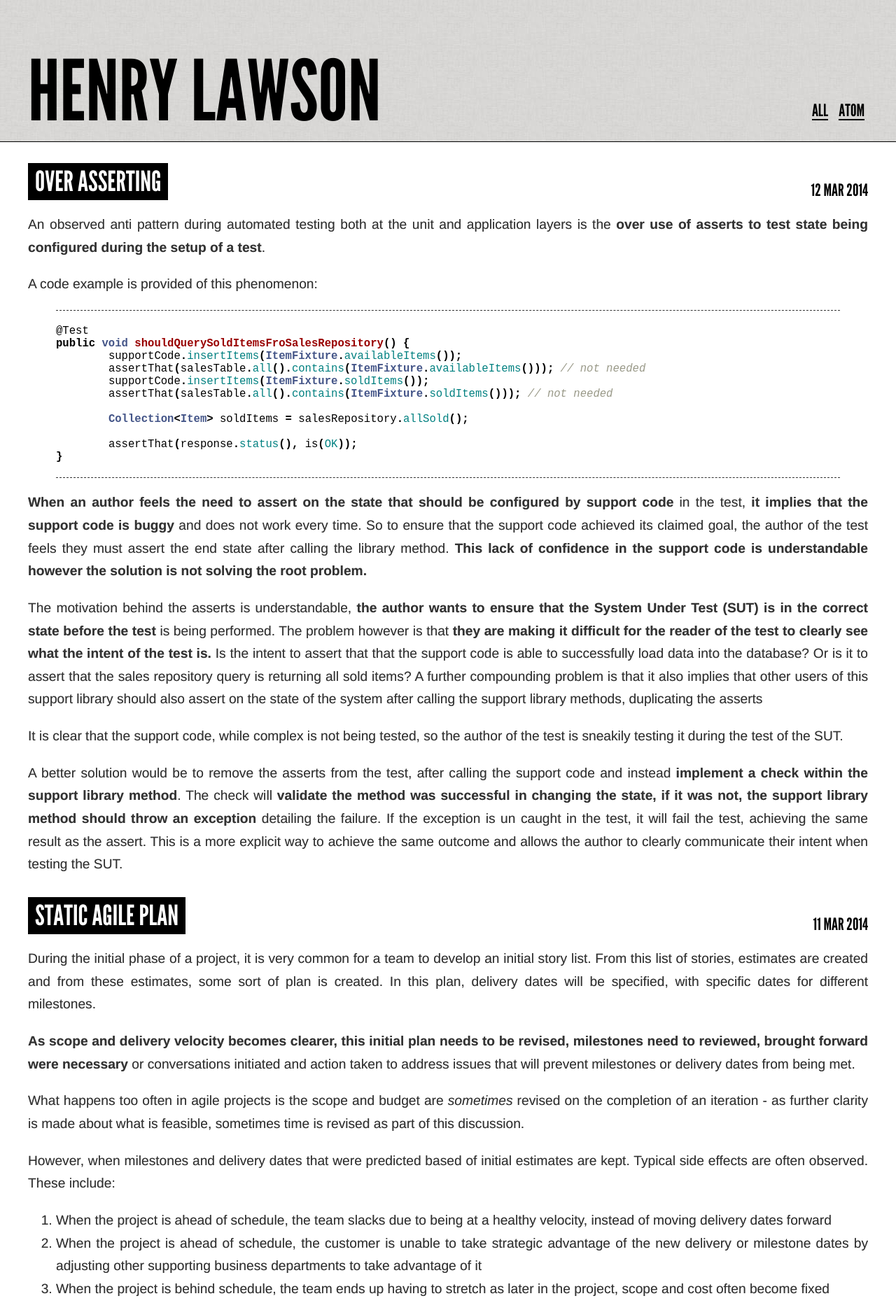
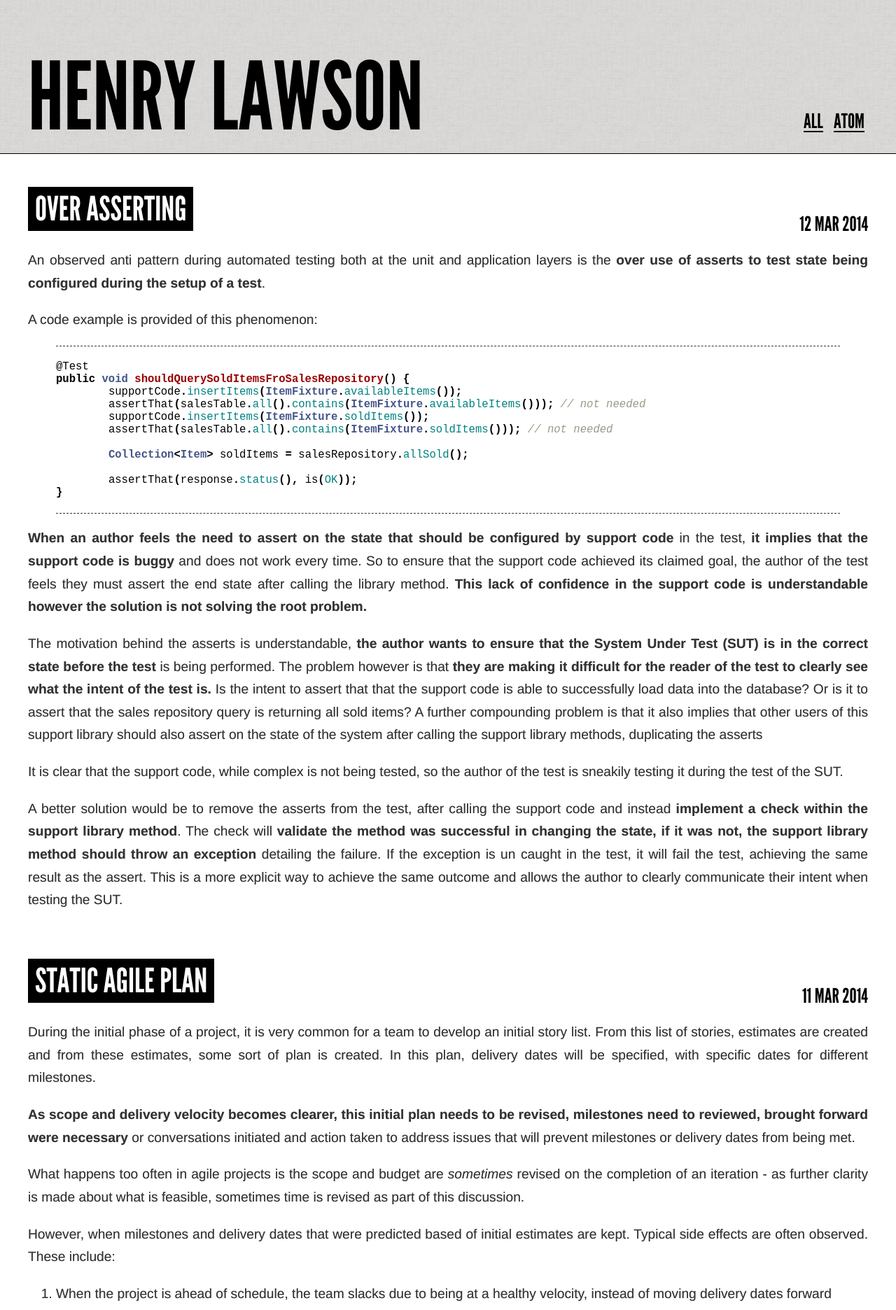
Before and after one commit to henrylawson/henrylawson.net, a Jekyll site: the page built from website/index.html, in a window 1280 px wide. Shown: the top 1872 px of the page at 70% size. Built offline with Jekyll 4.4.1, drawn with Linux system fonts in a browser that asks for light colours; Markdown is read by kramdown in place of the engine named in the settings.

Commit message:
Fixed font and publish

```diff
--- a/website/styles/screen-narrow.css
+++ b/website/styles/screen-narrow.css
@@ -3,9 +3,6 @@
 }
 .header .title {
   padding-top:20px;
-}
-.header .title h1 {
-	font-size:70pt;
 }
 .header .title .link-area {
   position:relative;
@@ -14,6 +11,11 @@
 .content .article .title h2 {
   display:block;
   margin: 0;
+}
+.content .article ol, .content .article ul {
+  padding-left:0;
+  margin-left:0;
+  list-style-position: inside;
 }
 .content .article .title .date {
   display: block;
--- a/website/styles/screen.css
+++ b/website/styles/screen.css
@@ -44,7 +44,7 @@
   margin:0;
   padding:0;
   font-family:LeagueGothic;
-  font-size:90pt;
+  font-size:7em;
   text-transform: uppercase;
 }
 .header .title h1 a {
@@ -69,16 +69,16 @@
 }
 .header .title .link-area ul.links li a {
   font-family:LeagueGothic;
-  font-size:18pt;
+  font-size:1.5em;
   text-decoration:none;
   text-transform: uppercase;
 }
 .content {
-  padding:30px 40px 30px 40px;
+  padding:40px 40px 40px 40px;
   background:#fff;
 }
 .content .article .body {
-  margin-bottom: 30px;
+  margin-bottom: 60px;
 }
 .content .article .body p, .content .article .body li {
   color: #333;
@@ -86,11 +86,11 @@
 }
 .content .article .title {
   position:relative;
-  padding:3px 0;
+  padding:10px 0;
 }
 .content .article .title h2, .article-index .other-articles .title h3 {
   font-family:LeagueGothic, arial;
-  font-size:30pt;
+  font-size:2.5em;
   font-weight:bold;
   background:#000;
   padding:3px 10px 3px 10px;
@@ -109,7 +109,7 @@
   font-weight:bold;
   font-family:LeagueGothic;
   font-weight:bold;
-  font-size:18pt;
+  font-size:1.5em;
   text-transform: uppercase;
 }
 .content pre {
@@ -119,7 +119,7 @@
   overflow-y: scroll;
 }
 .footer {
-  padding:10px 40px 10px 40px;
+  padding:40px 40px 20px 40px;
   border-top:1px solid #000;
   border-bottom:1px solid #000;
 }
@@ -127,24 +127,28 @@
   margin: 0;
   padding: 0;
   font-family:LeagueGothic;
-  font-size:20pt;
   font-weight:bold;
   text-transform: uppercase;
+  font-size:2.5em;
 }
-.footer .body p, .footer .body ul li {
-  font-size:90%;
-  color:#444;
-  text-decoration:none;
+.footer .body {
+  font-size:0.8em;
+}
+.footer .body ul, .footer .body ol {
+  margin:0;
+}
+.footer .body p.list {
+  margin-bottom:5px;
 }
 .other-articles .title h3 {
   font-family: LeagueGothic;
-  font-size: 20pt;
   font-weight: bold;
   line-height: 100%;
   padding: 0 0 8px 0 ;
   margin: 30px 0 10px 0;
   border-bottom: 2px solid #000;
   text-transform: uppercase;
+  font-size:2em;
 }
 .other-articles ul.indexes {
   list-style: none;
@@ -157,17 +161,16 @@
   padding: 10px;
 }
 .other-articles ul.indexes .index .date {
-  float: left;
+  display: inline;
   font-family:LeagueGothic;
   padding-right: 10px;
   border-right: 2px solid #000;
   margin-right: 10px;
   text-transform: uppercase;
-  font-size: 18pt;
-  width: 90px;
+  font-size: 1.2em;
 }
 .other-articles ul.indexes .index .right-arrow {
-  float: left;
+  display: inline;
   font-family:LeagueGothic;
   font-size: 20pt;
   padding: 0;
@@ -178,7 +181,7 @@
   display: inline;
   font-family:LeagueGothic;
   text-transform: uppercase;
-  font-size: 18pt;
+  font-size: 1.2em;
 }
 .other-articles ul.indexes .index a {
   text-decoration: none;
```
Also changed, not shown: 1 other file. Lines whose indentation alone changed are shown as unchanged.
